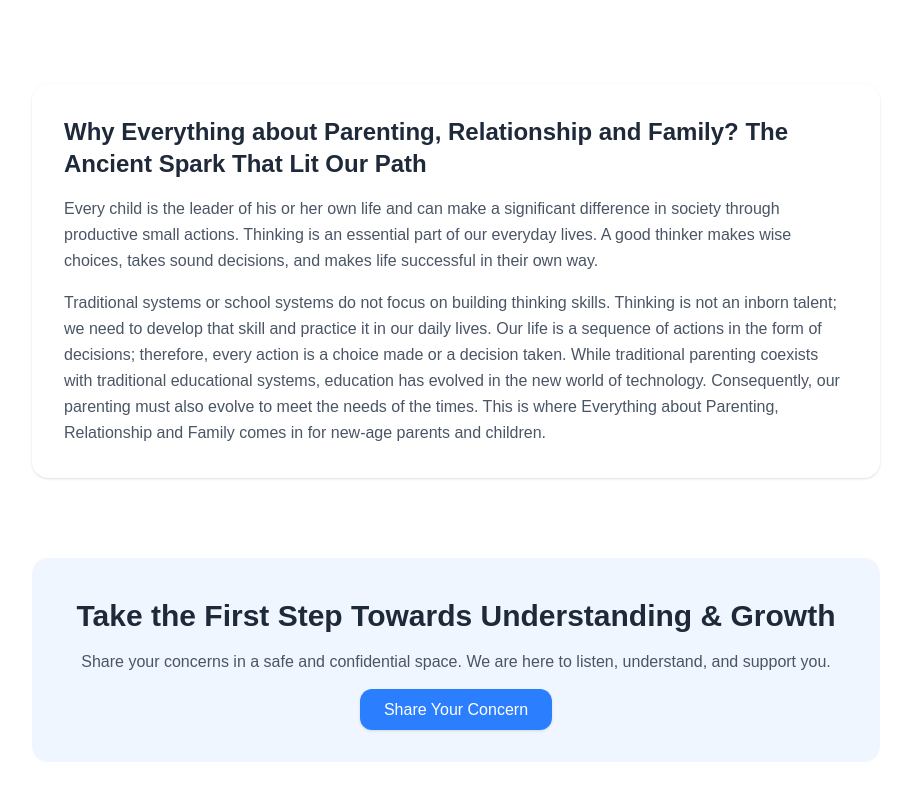
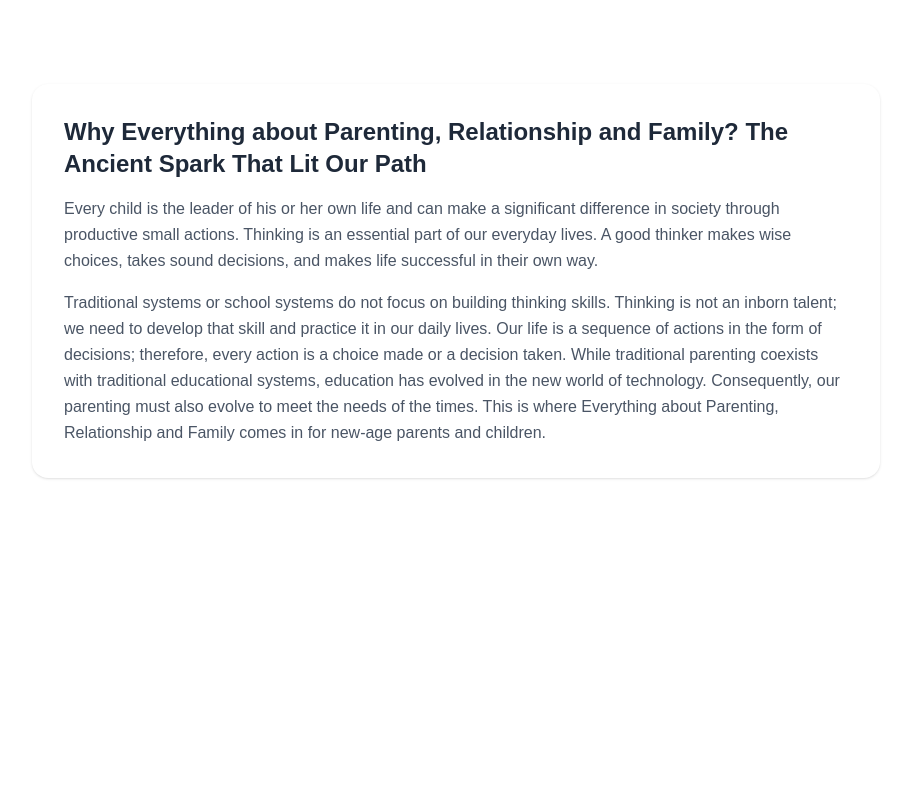
Before and after one commit to empathyseeds/empathy-seeds, a Next.js app: page / in a window 1280 px wide. Shown: the part 572-1372 px from the top of the page, without its empty margins (184-1095 px from the left). After the commit the page ends 1098 px from the top, so only its background shows below. Built offline with nearby package versions, Linux system fonts and the light colour scheme; grey boxes are pictures that could not be loaded.

Commit message:
Remove homepage final call to action

```diff
--- a/app/page.tsx
+++ b/app/page.tsx
@@ -37,26 +37,6 @@ export default function Home() {
         </div>
       </section>
 
-      <section className="px-6 max-w-4xl mx-auto text-center">
-        <div className="bg-blue-50 rounded-2xl py-10 px-6">
-          <h2 className="text-2xl md:text-3xl font-semibold text-gray-800">
-            Take the First Step Towards Understanding &amp; Growth
-          </h2>
-
-          <p className="mt-4 text-gray-600">
-            Share your concerns in a safe and confidential space. We are here to listen, understand, and support you.
-          </p>
-
-          <div className="mt-6">
-            <a
-              href="/get-help"
-              className="bg-blue-500 text-white px-6 py-3 rounded-xl shadow hover:bg-blue-600 transition"
-            >
-              Share Your Concern
-            </a>
-          </div>
-        </div>
-      </section>
     </main>
   );
 }
```
